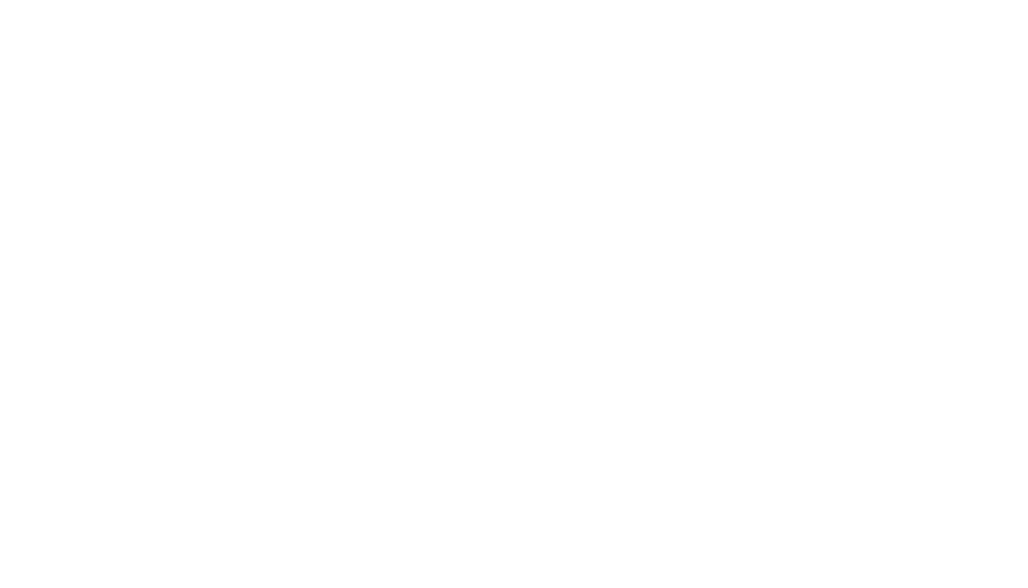
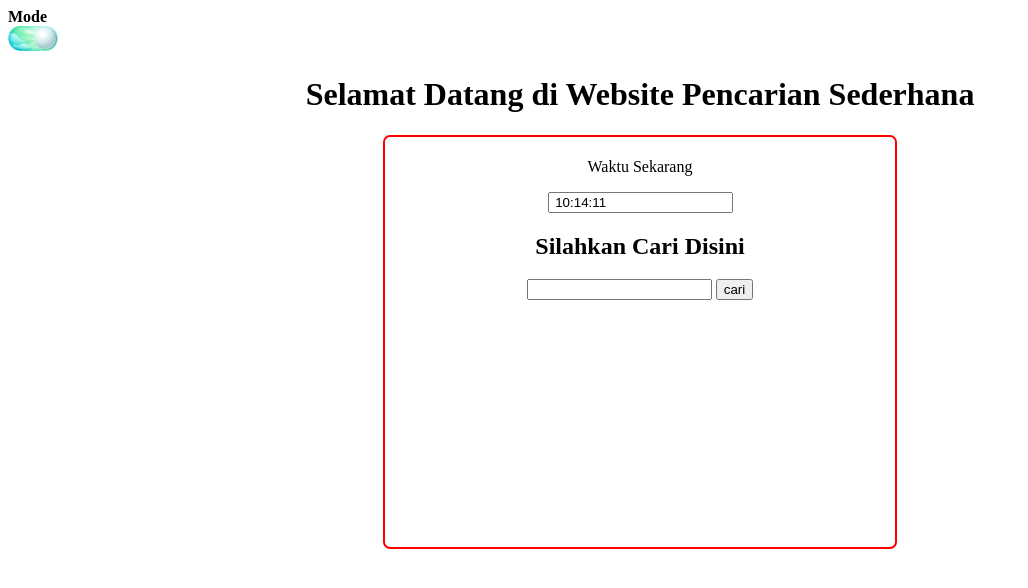
Before and after one commit to erihidayat06/dasar-javscript, a plain HTML site: page partik/TugasPraktik10_Eri_Hidayat.html in a window 1280 px wide. Shown: the whole page, without its empty margins (0-1028 px from the left). Drawn offline with Linux system fonts and the light colour scheme.

Commit message:
menambah foto emoji

```diff
--- a/partik/TugasPraktik10_Eri_Hidayat.html
+++ b/partik/TugasPraktik10_Eri_Hidayat.html
@@ -4,6 +4,105 @@
     <meta charset="UTF-8" />
     <meta name="viewport" content="width=device-width, initial-scale=1.0" />
     <title>Document</title>
+    <style>
+      .card {
+        border: 2px solid red;
+        padding: 5px;
+        width: 500px;
+        height: 400px;
+        border-radius: 7px;
+      }
+    </style>
   </head>
-  <body></body>
+  <body>
+    <script>
+      function datang() {
+        var d = new Date();
+        var hari = d.getDay();
+        var bulan = d.getUTCMonth();
+        var tahun = d.getFullYear();
+        var tanggal = hari + "-" + bulan + "-" + tahun;
+        alert("Selamat Datang \n" + tanggal);
+      }
+
+      function waktu() {
+        var d = new Date();
+        var jam = d.getHours();
+        var menit = d.getMinutes();
+        var detik = d.getSeconds();
+
+        var strwaktu = jam < 10 ? "0" + jam : jam + ":";
+        strwaktu += menit < 10 ? "0" + menit : menit + ":";
+        strwaktu += detik < 10 ? "0" + detik : detik;
+
+        console.log(strwaktu);
+        document.waktuini.txtwaktu.value = " " + strwaktu;
+        setTimeout("waktu()", 200);
+      }
+      function siang() {
+        document.f.mode.style.display = "none";
+        document.f.mode1.style.display = "block";
+        document.bgColor = "black";
+        document.body.style.color = "white";
+      }
+      function malam() {
+        document.f.mode1.style.display = "none";
+        document.f.mode.style.display = "block";
+        document.bgColor = "white";
+        document.body.style.color = "black";
+      }
+
+      function diIsi() {
+        if (document.cari.kunci.value == "") {
+          alert("Gak Jadi Nyari?");
+        }
+      }
+
+      function cobaCari() {
+        if (document.cari.kunci.value == "") {
+          alert("Pencarian Masih Kosong");
+        }
+      }
+    </script>
+    <span><b>Mode</b></span>
+    <form action="" name="f">
+      <img
+        src="https://raw.githubusercontent.com/erihidayat06/dasar-javscript/main/img/malam.png"
+        name="mode1"
+        width="50px"
+        alt=""
+        onclick="malam()"
+        style="display: none" />
+
+      <img
+        src="https://raw.githubusercontent.com/erihidayat06/dasar-javscript/main/img/siang.png"
+        name="mode"
+        width="50px"
+        alt=""
+        onclick="siang()" />
+    </form>
+
+    <center>
+      <h1>Selamat Datang di Website Pencarian Sederhana</h1>
+      <div class="card">
+        <p>Waktu Sekarang</p>
+        <form action="" name="waktuini">
+          <input type="text" name="txtwaktu" />
+        </form>
+        <h2>Silahkan Cari Disini</h2>
+        <form action="" name="cari">
+          <input
+            type="text"
+            name="kunci"
+            onfocus="window.status='Sialahkan Masukan Kata Kunci'"
+            onblur="diIsi()" />
+          <input type="button" value="cari" onclick="cobaCari()" />
+        </form>
+      </div>
+    </center>
+
+    <script>
+      waktu();
+    </script>
+  </body>
 </html>
```
Also changed, not shown: 2 other files.
